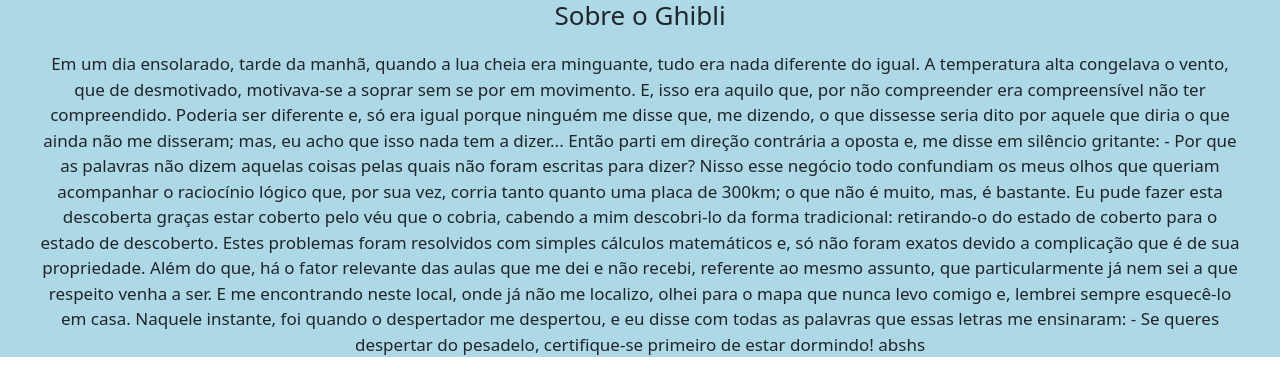
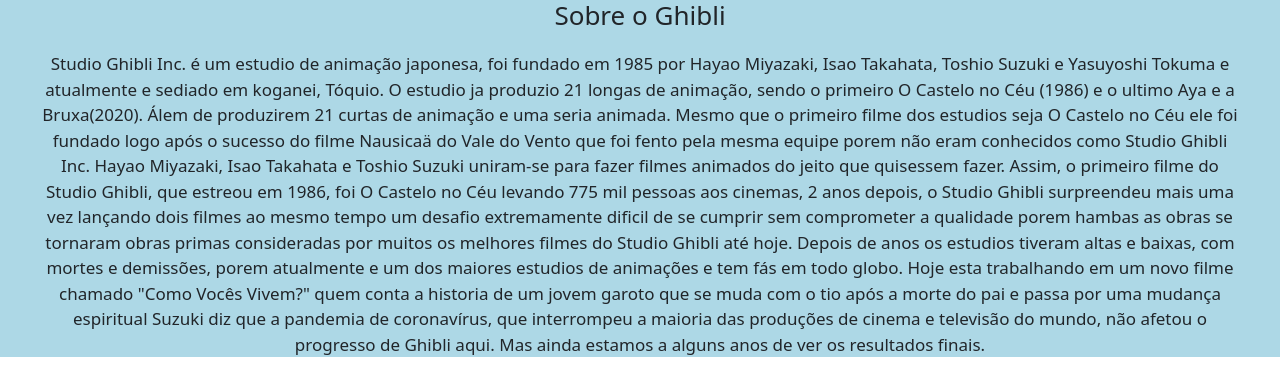
Before and after one commit to Davimeisou/Ghibli_Fansite, a plain HTML site: page Index.html in a window 1280 px wide. Shown: the top 374 px of the page. Drawn offline with nearby package versions, Linux system fonts and the light colour scheme.

Commit message:
texto feito

```diff
--- a/Index.html
+++ b/Index.html
@@ -34,23 +34,22 @@
     <h1 class="textoT">Sobre o Ghibli</h1>
 
 <p class="sobre">
-    Em um dia ensolarado, tarde da manhã, quando a lua cheia era minguante, tudo era nada diferente do igual.
-    A temperatura alta congelava o vento, que de desmotivado, motivava-se a soprar sem se por em movimento.
-    E, isso era aquilo que, por não compreender era compreensível não ter compreendido.
-    Poderia ser diferente e, só era igual porque ninguém me disse que, me dizendo,
-    o que dissesse seria dito por aquele que diria o que ainda não me disseram;
-    mas, eu acho que isso nada tem a dizer... Então parti em direção contrária a oposta e,
-    me disse em silêncio gritante: - Por que as palavras não dizem aquelas coisas pelas quais não foram
-    escritas para dizer? Nisso esse negócio todo confundiam os meus olhos que queriam acompanhar o raciocínio
-    lógico que, por sua vez, corria tanto quanto uma placa de 300km; o que não é muito, mas, é bastante.
-    Eu pude fazer esta descoberta graças estar coberto pelo véu que o cobria, cabendo a mim descobri-lo da
-    forma tradicional: retirando-o do estado de coberto para o estado de descoberto. Estes problemas foram
-    resolvidos com simples cálculos matemáticos e, só não foram exatos devido a complicação que é de sua
-    propriedade. Além do que, há o fator relevante das aulas que me dei e não recebi, referente ao mesmo
-    assunto, que particularmente já nem sei a que respeito venha a ser. E me encontrando neste local,
-    onde já não me localizo, olhei para o mapa que nunca levo comigo e, lembrei sempre esquecê-lo em casa.
-    Naquele instante, foi quando o despertador me despertou, e eu disse com todas as palavras que essas letras
-    me ensinaram: - Se queres despertar do pesadelo, certifique-se primeiro de estar dormindo! abshs
+    Studio Ghibli Inc. é um estudio de animação japonesa, foi fundado em 1985 por Hayao Miyazaki, Isao Takahata,
+    Toshio Suzuki e Yasuyoshi Tokuma e atualmente e sediado em koganei, Tóquio. O estudio ja produzio 21 longas de
+    animação, sendo o primeiro O Castelo no Céu (1986) e o ultimo Aya e a Bruxa(2020). Álem de produzirem 21 curtas de
+    animação e uma seria animada. Mesmo que o primeiro filme dos estudios seja O Castelo no Céu ele foi fundado logo após o
+    sucesso do filme Nausicaä do Vale do Vento que foi fento pela mesma equipe porem não eram conhecidos como Studio
+    Ghibli Inc. Hayao Miyazaki, Isao Takahata e Toshio Suzuki uniram-se para fazer filmes animados do jeito que quisessem
+    fazer. Assim, o primeiro filme do Studio Ghibli, que estreou em 1986, foi O Castelo no Céu levando 775 mil pessoas
+    aos cinemas, 2 anos depois, o Studio Ghibli surpreendeu mais uma vez lançando dois filmes ao mesmo tempo um desafio
+    extremamente dificil de se cumprir sem comprometer a qualidade porem hambas as obras se tornaram obras primas
+    consideradas por muitos os melhores filmes do Studio Ghibli até hoje. Depois de anos os estudios tiveram altas e
+    baixas, com mortes e demissões, porem atualmente e um dos maiores estudios de animações e tem fás em todo globo.
+    Hoje esta trabalhando em um novo filme chamado "Como Vocês Vivem?" quem conta a historia de um jovem garoto que se
+    muda com o tio após a morte do pai e passa por uma mudança espiritual Suzuki diz que a pandemia de coronavírus, que
+    interrompeu a maioria das produções de cinema e televisão do mundo, não afetou o progresso de Ghibli aqui.
+    Mas ainda estamos a alguns anos de ver os resultados finais.
+
 </p>
 
 </div>
```
